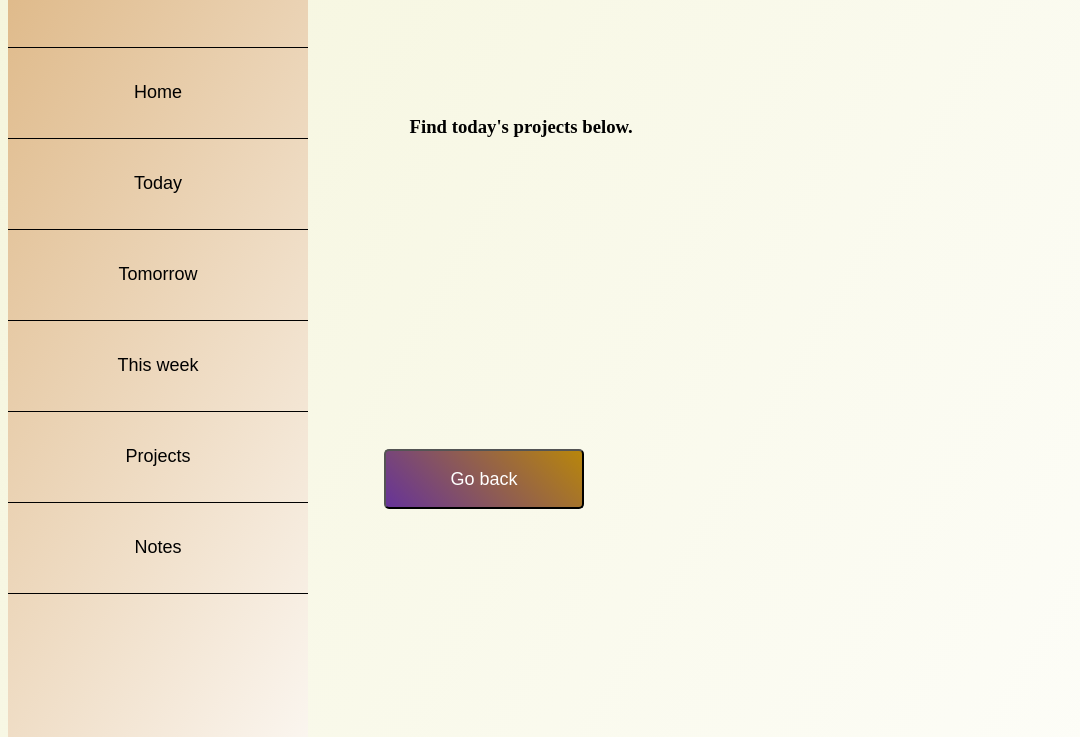
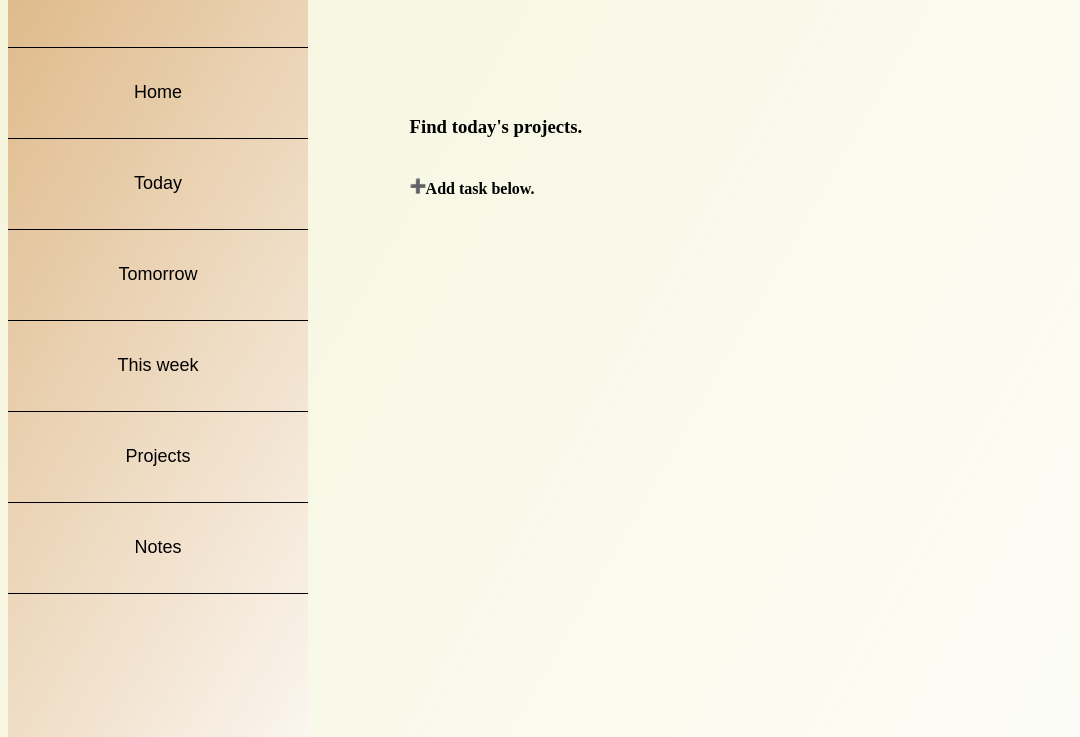
Before and after one commit to VirgilLungu27/todo-list, a website built with webpack: page dist/index.html in a window 1280 px wide. Both pictures are taken after a click on the element "Today". Shown: the part 63-800 px from the top of the page, without its empty margins (0-1080 px from the left). Built offline with nearby package versions, Linux system fonts and the light colour scheme.

Commit message:
Add add button to today task page

```diff
--- a/src/functions.js
+++ b/src/functions.js
@@ -29,9 +29,11 @@ function todayLoad() {
     element.innerHTML = `
     <div class="hero">
         <div class="main">
-            <h3>Find today's projects below.</h3>
+            <h3>Find today's projects.</h3>
+            <div class="addtask">
+                <h4><span><img src="../src/addemoji.png"></span>Add task below.</h4>
+            </div>
         </div>
-        <button id="back">Go back</button>
 
         <div class="todo">
             <div class="todofirst"><h3>Todo List</h3></div>
--- a/src/index.js
+++ b/src/index.js
@@ -1,6 +1,6 @@
 import _ from 'lodash';
 import './style.css';
-import { homeLoad, todayLoad, notesLoad, tomorrowLoad, projectsLoad, thisWeekLoad, addListeners } from './functions.js';
+import { addListeners } from './functions.js';
 
 const element = document.createElement('div');
 element.className = 'content';
--- a/src/style.css
+++ b/src/style.css
@@ -70,3 +70,7 @@ body {
     scale: 1.1;
     transition: scale 0.5s;
 }
+
+.addtask {
+    display: flex;
+}
```
Also changed, not shown: src/back.js (deleted, +0 -7 lines), dist/bundle.js, src/addemoji.png (added).
